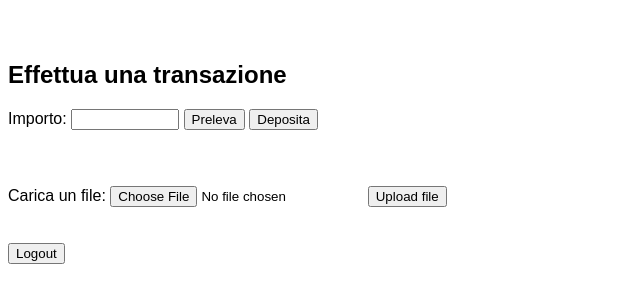
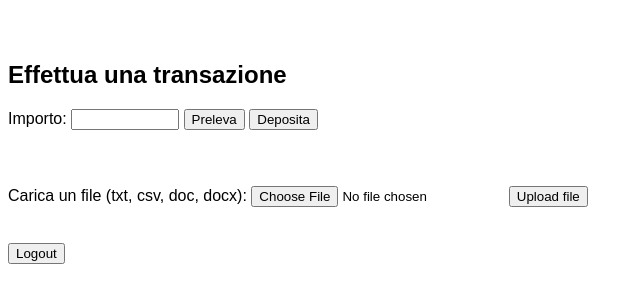
Before and after one commit to susannamau/FLAntaStiKapp, a Flask app: template templates/dashboard.html in a window 1280 px wide. Shown: the part 135-438 px from the top of the page, without its empty margins (0-643 px from the left). Run offline with Flask 3, Linux system fonts and the light colour scheme; the template is opened without the code that fills it, so the values that code supplies are empty.

Commit message:
added filter to uploadable file extentions

```diff
--- a/app.py
+++ b/app.py
@@ -75,6 +75,7 @@ app = Flask(__name__)
 
 UPLOAD_FOLDER = 'Python/webapp/uploaded-files'
 app.config['UPLOAD_FOLDER'] = UPLOAD_FOLDER
+ALLOWED_EXTENSIONS = {'txt', 'csv', 'doc', 'docx'}
 
 @app.route('/')
 def welcome():
@@ -179,6 +180,11 @@ def dashboard():
         utente = u
         return render_template("dashboard.html", user=utente)
 
+
+def allowed_file(filename):
+    if filename.rsplit('.', 1)[1].lower() in ALLOWED_EXTENSIONS:
+        return True
+
 @app.route('/upload', methods=['POST'])
 def upload_file():
     utente = Account.deserialize(session['user'])
@@ -187,15 +193,18 @@ def upload_file():
 
     file = request.files['file']
     if file.filename == '':
-        return "Nessun file selezionato", 400
+        return "Nome file non valido", 400
 
-    if file:
+    if file and allowed_file(file.filename):
         user_folder = os.path.join(app.config['UPLOAD_FOLDER'], utente.username)
         os.makedirs(user_folder, exist_ok=True)
         file_path = os.path.join(user_folder, file.filename)
         file.save(file_path)
         return "File caricato con successo", 200
 
+    if allowed_file(file.filename) == False:
+        return "Estensione file non valida", 400
+
 
 if __name__ == '__main__':
     app.secret_key = 'tettedisusi'
--- a/templates/dashboard.html
+++ b/templates/dashboard.html
@@ -48,8 +48,8 @@
         <br><br>
 
         <form class="upload-form" method="POST" enctype="multipart/form-data" action="/upload">
-            <label for="file">Carica un file:</label>
-            <input type="file" id="file" name="file" required>
+            <label for="file">Carica un file (txt, csv, doc, docx):</label>
+            <input type="file" id="file" name="file" accept=".txt, .csv, .doc, .docx" required>
             <button type="submit">Upload file</button>
         </form>
 
```
